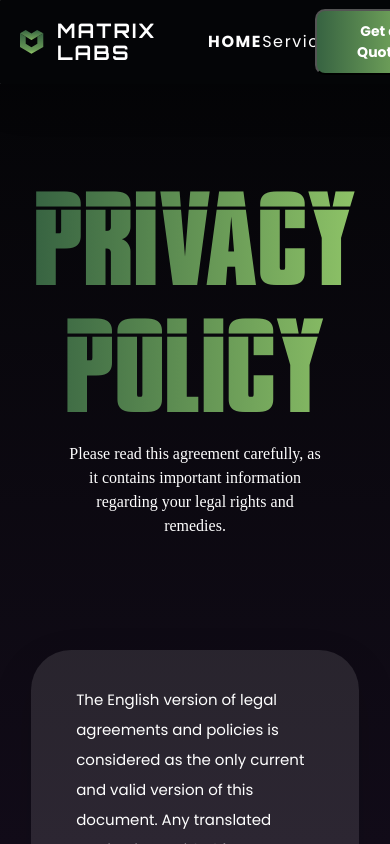
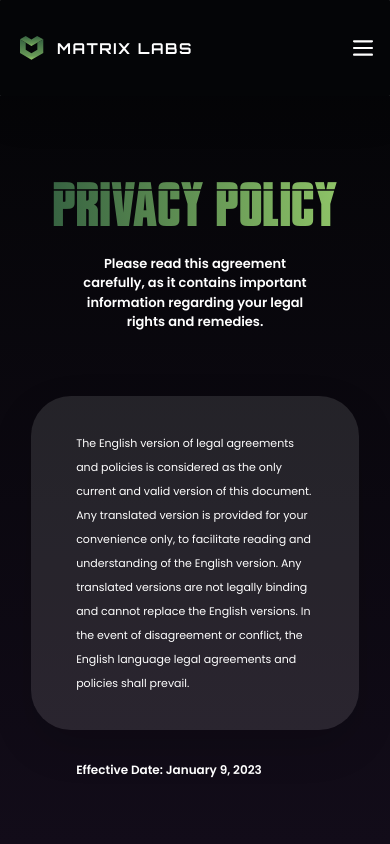
Before and after one commit to nischaynagar/privacy-policy, a React (Create React App) app: page / in a window 390 px wide. Built offline with nearby package versions, Linux system fonts and the light colour scheme.

Commit message:
responsive-fonts

```diff
--- a/src/components/Home/style.css
+++ b/src/components/Home/style.css
@@ -31,6 +31,9 @@
 }
 
 .main-title-div p{
+    font-family: 'Poppins';
+    font-style: normal;
+    font-weight: 600;
     max-width: 80%;
     text-align: center;
 }
@@ -150,3 +153,32 @@
 ol li{
     margin: 20px 0;
 }
+
+
+@media only screen and (max-width: 700px) {
+    .main-title{
+        font-size: 60px;
+        line-height: 70px;
+    }
+    .main-title-div{
+        padding: 4em 1em 4em 1em;
+    }
+    .main-title-div p{
+        font-size: 13px;
+    }
+    .notice-desc{
+        font-size: 11px;
+        line-height: 24px;
+    }
+    .effe-date{
+        font-size: 12px;
+        line-height: 10px;
+    }
+    .titles{
+        font-size: 35px;
+        line-height: 35px;
+    }
+    .policy-tnc{
+        padding: 2em 0;
+    }
+}
--- a/src/components/Navbar/index.js
+++ b/src/components/Navbar/index.js
@@ -1,5 +1,6 @@
 import React from 'react'
 import Logo from '../assests/images/logo.svg';
+import menuIcon from "../assests/images/icon-menu.svg";
 import "./style.css";
 
 export default function Navbar(props) {
@@ -18,6 +19,7 @@
                 <button>Projects</button>
             </div>
             <button  className="QuotaBtn">Get a Quote</button>
+            <img className='menu-icon' src={menuIcon} alt="menu-icon"/>
           </div>
         </div>
       </header>
--- a/src/components/Navbar/style.css
+++ b/src/components/Navbar/style.css
@@ -70,11 +70,11 @@
 
 .navbar-optionbtns
 {
-  display: flex;
-  width: 20%;
-  align-self: center;
-  justify-content: space-between;
-  margin-left: auto;
+    display: flex;
+    gap: 20px;
+    align-self: center;
+    justify-content: space-between;
+    margin-left: auto;
 }
 
 .navbar-optionbtns button{
@@ -116,6 +116,10 @@
   letter-spacing: 0.1em;
 }
 
+.menu-icon{
+  display: none;
+}
+
 @media(min-width: 50em){
     .display-md-inline-flex{
         display: inline-flex;
@@ -132,7 +136,7 @@
     .nav-wrapper{
       background: #040507;
       border-radius: 0;
-      padding: 0.5em 1em;
+      padding: 2em 1em;
     }
     .primary-navigation {
       display: none;
@@ -183,3 +187,22 @@
     }
 
   }
+
+
+  @media only screen and (max-width: 700px) {
+    .header-title{
+      font-size: 15px;
+      line-height: 15px;
+    }
+    .navbar-optionbtns{
+      display: none;
+    }
+    .QuotaBtn{
+      display: none;
+    }
+    .menu-icon{
+      display: inline;
+      width: 20px;
+      height: 20px;
+    }
+}
```
Also changed, not shown: src/components/assests/images/icon-menu.svg (added).
